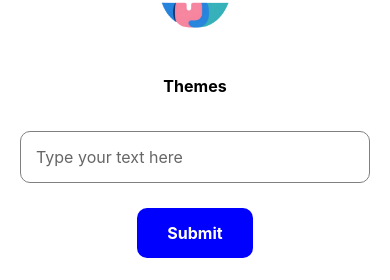
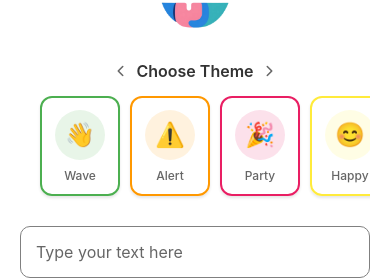
Before and after one commit to mriansabado/echo-text-app, a React Native app: screen / in a window 390 px wide. Shown: the part 173-453 px from the top of the page. Built offline with nearby package versions, Linux system fonts and the light colour scheme.

Commit message:
published to expo

```diff
--- a/App.js
+++ b/App.js
@@ -63,68 +63,49 @@ const HomeScreen = ({ navigation }) => {
     setSelectedAnimation(selectedAnimation === animation ? null : animation);
   };
 
-  const toggleButtons = () => {
-    setShowButtons(!showButtons);
-  };
 
   const dismissKeyboard = () => {
     Keyboard.dismiss();
   };
 
-  const renderButtons = () => {
-    return (
-      <View style={styles.buttonContainer}>
-        <TouchableOpacity
-          style={selectedAnimation === 'Hi' ? styles.selectedButton : styles.button}
-          onPress={() => selectAnimation('Hi')}
-          accessibilityLabel="Select Hand Wave Animation"
-        >
-          <Text style={styles.buttonText}>Hi</Text>
-        </TouchableOpacity>
-        <TouchableOpacity
-          style={selectedAnimation === 'Alert' ? styles.selectedButton : styles.button}
-          onPress={() => selectAnimation('Alert')}
-          accessibilityLabel="Select Alert Animation"
-        >
-          <Text style={styles.buttonText}>Alert</Text>
-        </TouchableOpacity>
-        <TouchableOpacity
-          style={selectedAnimation === 'Celebrate' ? styles.selectedButton : styles.button}
-          onPress={() => selectAnimation('Celebrate')}
-          accessibilityLabel="Select Celebrate Animation"
-        >
-          <Text style={styles.buttonText}>Celebrate</Text>
-        </TouchableOpacity>
-        <TouchableOpacity
-          style={selectedAnimation === 'Happy' ? styles.selectedButton : styles.button}
-          onPress={() => selectAnimation('Happy')}
-          accessibilityLabel="Select Happy Animation"
-        >
-          <Text style={styles.buttonText}>Happy</Text>
-        </TouchableOpacity>
-         <TouchableOpacity
-          style={selectedAnimation === 'Sad' ? styles.selectedButton : styles.button}
-          onPress={() => selectAnimation('Sad')}
-          accessibilityLabel="Select Happy Animation"
-        >
-          <Text style={styles.buttonText}>Sad</Text>
-        </TouchableOpacity>
-         <TouchableOpacity
-          style={selectedAnimation === 'Thinking' ? styles.selectedButton : styles.button}
-          onPress={() => selectAnimation('Thinking')}
-          accessibilityLabel="Select Thinking Animation"
-        >
-          <Text style={styles.buttonText}>Thinking</Text>
-        </TouchableOpacity>
-         <TouchableOpacity
-          style={selectedAnimation === 'Love' ? styles.selectedButton : styles.button}
-          onPress={() => selectAnimation('Love')}
-          accessibilityLabel="Select Love Animation"
-        >
-          <Text style={styles.buttonText}>Love</Text>
-        </TouchableOpacity>
-      </View>
-    );
+  const renderThemeCards = () => {
+    const themes = [
+      { key: 'Hi', label: 'Wave', emoji: '👋', color: '#4CAF50' },
+      { key: 'Alert', label: 'Alert', emoji: '⚠️', color: '#FF9800' },
+      { key: 'Celebrate', label: 'Party', emoji: '🎉', color: '#E91E63' },
+      { key: 'Happy', label: 'Happy', emoji: '😊', color: '#FFEB3B' },
+      { key: 'Sad', label: 'Sad', emoji: '😢', color: '#2196F3' },
+      { key: 'Thinking', label: 'Think', emoji: '🤔', color: '#9C27B0' },
+      { key: 'Love', label: 'Love', emoji: '❤️', color: '#F44336' },
+    ];
+
+    return themes.map((theme) => (
+      <TouchableOpacity
+        key={theme.key}
+        style={[
+          styles.themeCard,
+          selectedAnimation === theme.key && styles.selectedThemeCard,
+          { borderColor: theme.color }
+        ]}
+        onPress={() => selectAnimation(theme.key)}
+        accessibilityLabel={`Select ${theme.label} theme`}
+      >
+        <View style={[styles.themeEmoji, { backgroundColor: theme.color + '20' }]}>
+          <Text style={styles.emojiText}>{theme.emoji}</Text>
+          {selectedAnimation === theme.key && (
+            <View style={styles.checkmarkContainer}>
+              <Ionicons name="checkmark" size={16} color="#007AFF" />
+            </View>
+          )}
+        </View>
+        <Text style={[
+          styles.themeLabel,
+          selectedAnimation === theme.key && styles.selectedThemeLabel
+        ]}>
+          {theme.label}
+        </Text>
+      </TouchableOpacity>
+    ));
   };
 
   const toggleNightMode = (value) => {
@@ -180,10 +161,24 @@ const HomeScreen = ({ navigation }) => {
               showsVerticalScrollIndicator={false}
               keyboardShouldPersistTaps="handled"
             >
-              <TouchableOpacity style={styles.dropdownButton} onPress={toggleButtons}>
-                <Text style={styles.dropdownText}>Themes</Text>
-              </TouchableOpacity>
-              {showButtons && renderButtons()}
+            <View style={styles.themeSection}>
+              <View style={styles.themeTitleContainer}>
+                <Ionicons name="chevron-back" size={16} color="#666" />
+                <Text style={styles.themeSectionTitle}>Choose Theme</Text>
+                <Ionicons name="chevron-forward" size={16} color="#666" />
+              </View>
+              <ScrollView
+                horizontal
+                showsHorizontalScrollIndicator={false}
+                contentContainerStyle={styles.themeScrollContainer}
+                decelerationRate="fast"
+                snapToInterval={90}
+                snapToAlignment="start"
+                bounces={false}
+              >
+                {renderThemeCards()}
+              </ScrollView>
+            </View>
               <View style={styles.inputContainer}>
                 <TextInput
                   style={[styles.input, isNightMode && styles.inputNightMode]}
@@ -377,38 +372,93 @@ const styles = StyleSheet.create({
     fontWeight: 'bold',
     fontSize: 16,
   },
-  buttonContainer: {
+  themeSection: {
+    width: '100%',
+    marginBottom: 15,
+  },
+  themeTitleContainer: {
     flexDirection: 'row',
-    flexWrap: 'wrap',
+    alignItems: 'center',
     justifyContent: 'center',
-    gap: 10,
-    marginVertical: 10,
-    width: '100%',
-    maxWidth: 500,
-  },
-  button: {
-    paddingVertical: 10,
-    paddingHorizontal: 20,
-    borderRadius: 10,
-    backgroundColor: 'gray',
-    minWidth: 80,
-  },
-  selectedButton: {
-    paddingVertical: 10,
-    paddingHorizontal: 20,
-    borderRadius: 10,
-    backgroundColor: 'green',
-    minWidth: 80,
-  },
-  dropdownButton: {
-    backgroundColor: 'rgba(255, 255, 255, 0.9)',
-    padding: 15,
-    borderRadius: 10,
     marginBottom: 10,
   },
-  dropdownText: {
-    fontWeight: 'bold',
+  themeSectionTitle: {
     fontSize: 16,
+    fontWeight: '600',
+    color: '#333',
+    marginHorizontal: 8,
+  },
+  themeScrollContainer: {
+    paddingHorizontal: 15,
+    paddingVertical: 5,
+  },
+  themeCard: {
+    width: 80,
+    height: 100,
+    marginHorizontal: 5,
+    borderRadius: 12,
+    borderWidth: 2,
+    backgroundColor: 'rgba(255, 255, 255, 0.9)',
+    alignItems: 'center',
+    justifyContent: 'center',
+    paddingVertical: 10,
+    shadowColor: '#000',
+    shadowOffset: {
+      width: 0,
+      height: 2,
+    },
+    shadowOpacity: 0.1,
+    shadowRadius: 3,
+    elevation: 3,
+  },
+  selectedThemeCard: {
+    backgroundColor: 'rgba(255, 255, 255, 1)',
+    shadowOpacity: 0.4,
+    elevation: 10,
+    transform: [{ scale: 1.08 }],
+    borderWidth: 3,
+    borderColor: '#007AFF',
+  },
+  themeEmoji: {
+    width: 50,
+    height: 50,
+    borderRadius: 25,
+    alignItems: 'center',
+    justifyContent: 'center',
+    marginBottom: 8,
+  },
+  emojiText: {
+    fontSize: 24,
+  },
+  checkmarkContainer: {
+    position: 'absolute',
+    top: -2,
+    right: -2,
+    backgroundColor: 'white',
+    borderRadius: 10,
+    width: 20,
+    height: 20,
+    alignItems: 'center',
+    justifyContent: 'center',
+    shadowColor: '#000',
+    shadowOffset: {
+      width: 0,
+      height: 1,
+    },
+    shadowOpacity: 0.3,
+    shadowRadius: 2,
+    elevation: 3,
+  },
+  themeLabel: {
+    fontSize: 12,
+    fontWeight: '500',
+    color: '#666',
+    textAlign: 'center',
+  },
+  selectedThemeLabel: {
+    color: '#000',
+    fontWeight: '700',
+    fontSize: 13,
   },
   bigText: {
     fontSize: 100,
```
